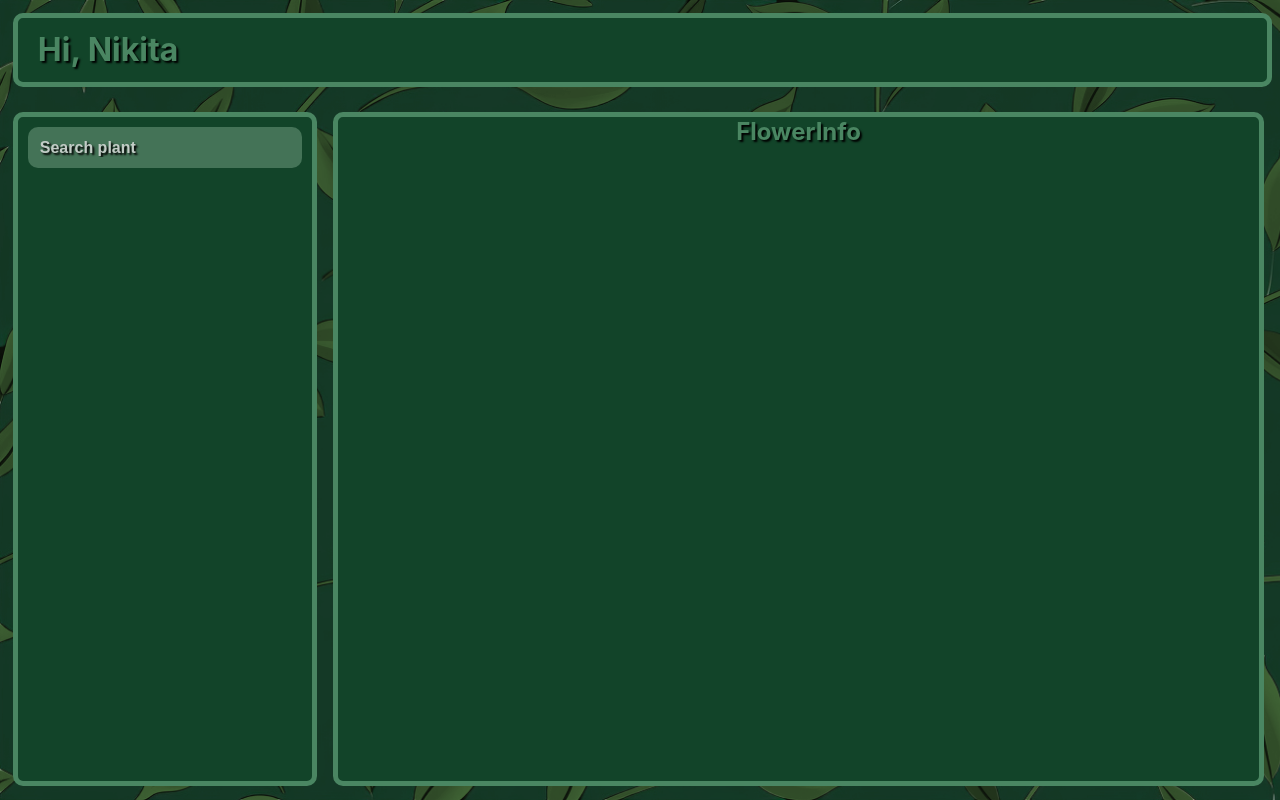
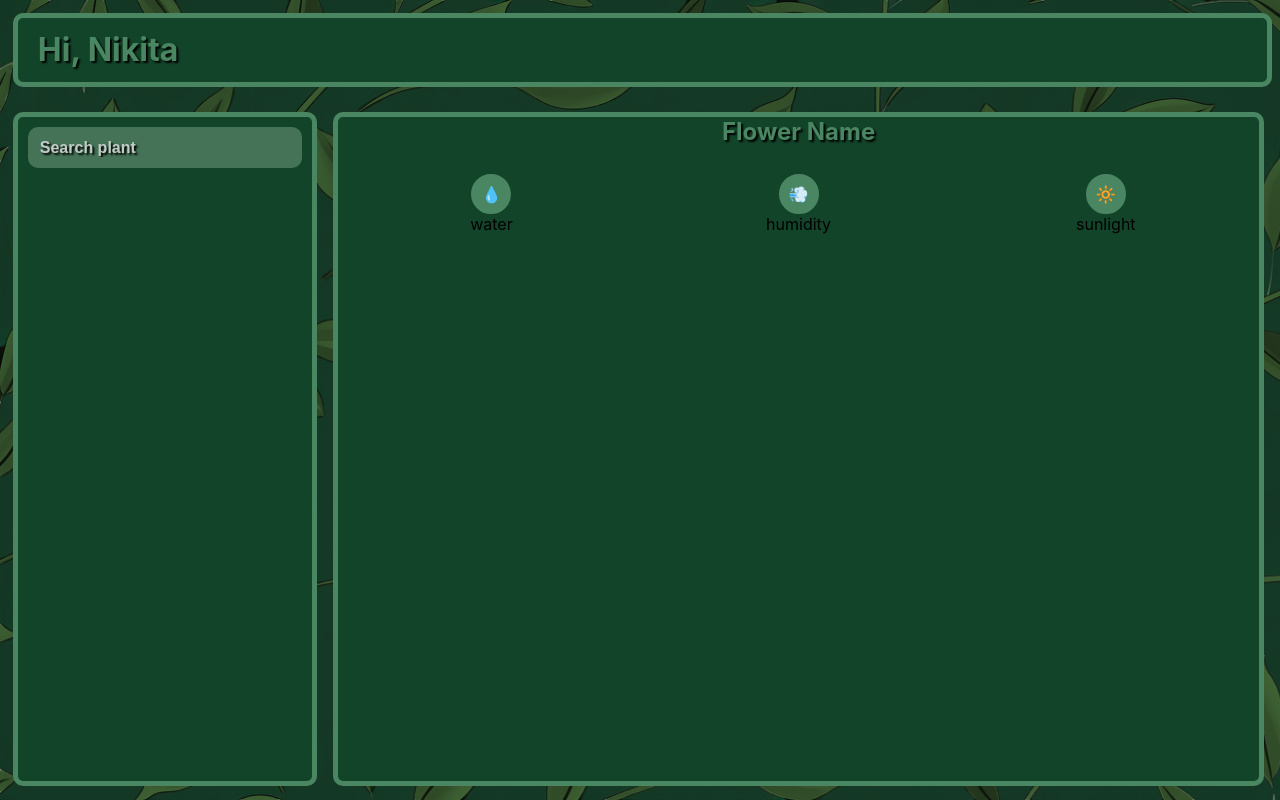
Before and after one commit to nikitochkaa/Plants, a React (Create React App) app: page / in a window 1280 px wide. Built offline with nearby package versions, Linux system fonts and the light colour scheme.

Commit message:
Flower info parameters added

```diff
--- a/src/components/FlowerInfo.tsx
+++ b/src/components/FlowerInfo.tsx
@@ -2,8 +2,23 @@
 
 const FlowerInfo = () => {
   return (
-    <div className="flowerinfo">
-      <span>FlowerInfo</span>
+    <div className="flower_info">
+      <span>Flower Name</span>
+      <div className="basic_info">
+        <div className="info">
+          <div className="icon">💧</div>
+          <div className="water_info">water</div>
+        </div>
+        <div className="info">
+          <div className="icon">💨</div>
+          <div className="humidity_info">humidity</div>
+        </div>
+        <div className="info">
+          <div className="icon">🔆</div>
+          <div className="sunlight_info">sunlight</div>
+        </div>
+      </div>
+
     </div>
   );
 };
--- a/src/components/FlowersList.tsx
+++ b/src/components/FlowersList.tsx
@@ -2,7 +2,7 @@
 
 const FlowersList = () => {
   return (
-    <div className="flowerslist">
+    <div className="flowers_list">
       <div className="searchbar">
         <input type="text" placeholder="Search plant"/>
       </div>
--- a/src/styles/FlowerInfo.css
+++ b/src/styles/FlowerInfo.css
@@ -1,4 +1,4 @@
-.flowerinfo {
+.flower_info {
     position: fixed;
     top: 14%;
     left: 26%;
@@ -7,6 +7,7 @@
     border: 5px solid #4a8662;
     border-radius: 10px;
     background-color: #124429;
+
     & span {
         font-size: 1.5rem;
         font-weight: bold;
@@ -14,4 +15,32 @@
         text-shadow: 2px 2px 2px #000000;
         margin: 10px;
     }
+
+    .basic_info {
+        margin-top: 3%;
+        position: relative;
+        height: 15%;
+        width: 100%;
+        display: flex;
+        justify-content: space-between;
+
+        .info {
+            position: relative;
+            height: 100%;
+            width: 50%;
+            display: flex;
+            flex-direction: column;
+            align-items: center;
+            .icon {
+                width: 0;
+                height: 0;
+                border: 20px solid #4a8662;
+                border-radius: 50%;
+                background: #4a8662;
+                display: flex;
+                align-items: center;
+                justify-content: center;
+            }
+        }
+    }
 }
--- a/src/styles/FlowersList.css
+++ b/src/styles/FlowersList.css
@@ -1,4 +1,4 @@
-.flowerslist {
+.flowers_list {
     position: fixed;
     height: 83%;
     width: 23%;
```
